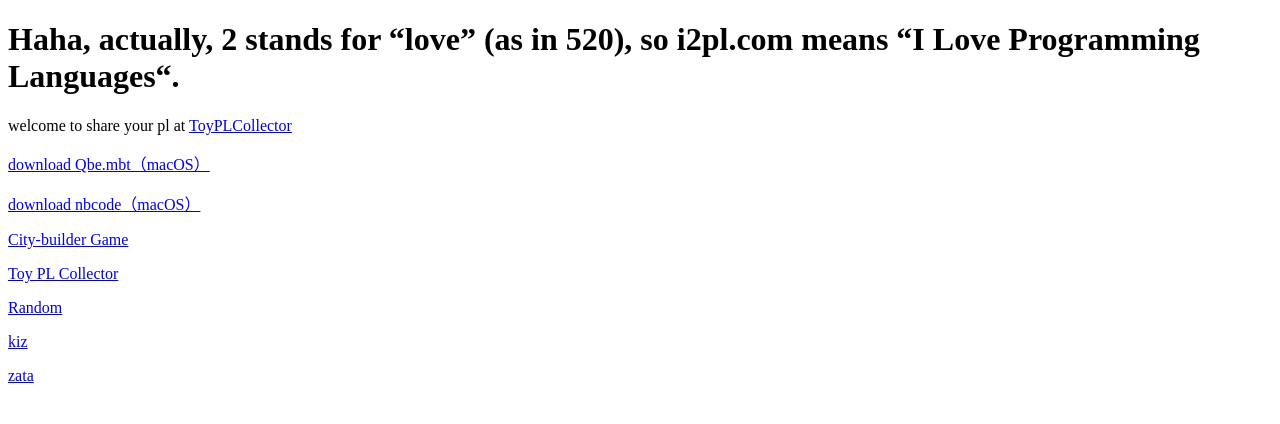
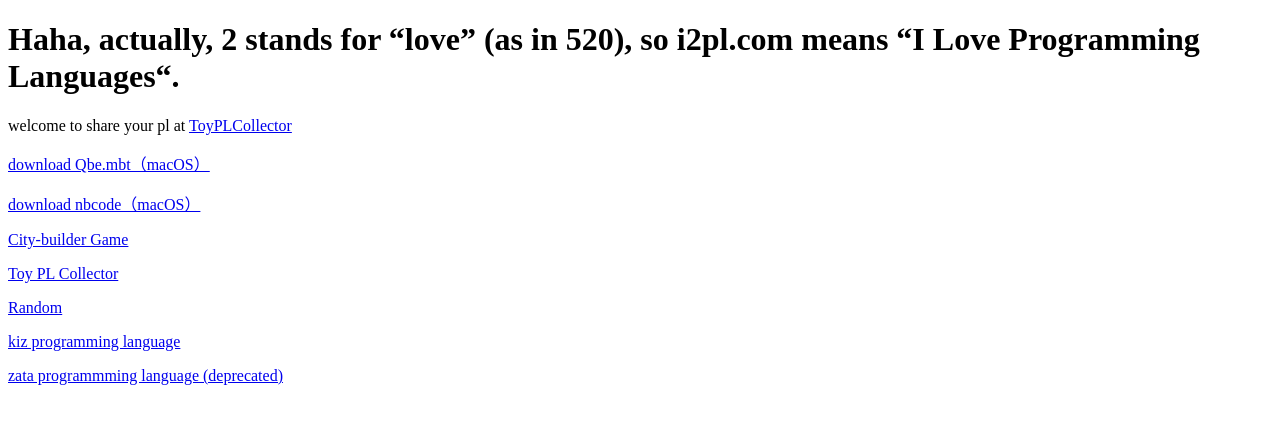
Before and after one commit to azhzx/i2pl.com, a plain HTML site: page index.html in a window 1280 px wide. Drawn offline with Linux system fonts and the light colour scheme.

Commit message:
Fix formatting and spacing in index.html links

```diff
--- a/index.html
+++ b/index.html
@@ -6,14 +6,16 @@
 </head>
 <body>
     <h1>Haha, actually, 2 stands for “love” (as in 520), so i2pl.com means “I Love Programming Languages“.</h1>
+
     <p>welcome to share your pl at <a href="https://coll.i2pl.com"> ToyPLCollector</a></p>
-    <p><a href="install-qbe-mbt.sh">download Qbe.mbt（macOS）</a></p>
-    <p><a href="download-nbcode.html">download nbcode（macOS）</a></p>
-    <p><a href="cbgame.html">City-builder Game</a></p>
+
+    <p><a href="install-qbe-mbt.sh"> download Qbe.mbt（macOS）</a></p>
+    <p><a href="download-nbcode.html"> download nbcode（macOS）</a></p>
+    <p><a href="cbgame.html"> City-builder Game </a></p>
     <p><a href="https://coll.i2pl.com"> Toy PL Collector</a></p>
     <p><a href="https://random.i2pl.com"> Random</a></p>
-    <p><a href="https://kiz.i2pl.com"> kiz</a></p>
-    <p><a href="https://zata.i2pl.com"> zata </a></p>
+    <p><a href="https://kiz.i2pl.com"> kiz programming language</a></p>
+    <p><a href="https://zata.i2pl.com"> zata programmming language (deprecated)</a></p>
 
 </body>
 </html>
```
